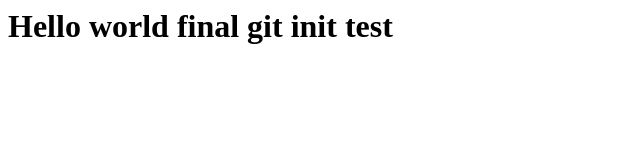
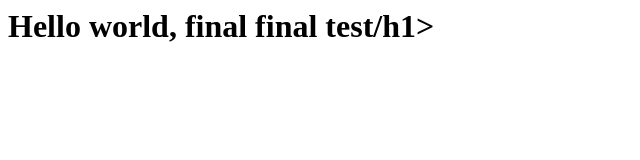
Before and after one commit to swipewire111/swipewire111.github.io, a plain HTML site: page index.html in a window 1280 px wide. Shown: the whole page, without its empty margins (0-640 px from the left). Drawn offline with Linux system fonts and the light colour scheme.

Commit message:
commit final test

```diff
--- a/index.html
+++ b/index.html
@@ -1,3 +1,3 @@
 <html>
-<h1>Hello world final git init test</h1>
-</html>
+    <h1>Hello world, final final test/h1>
+    </html>
```
